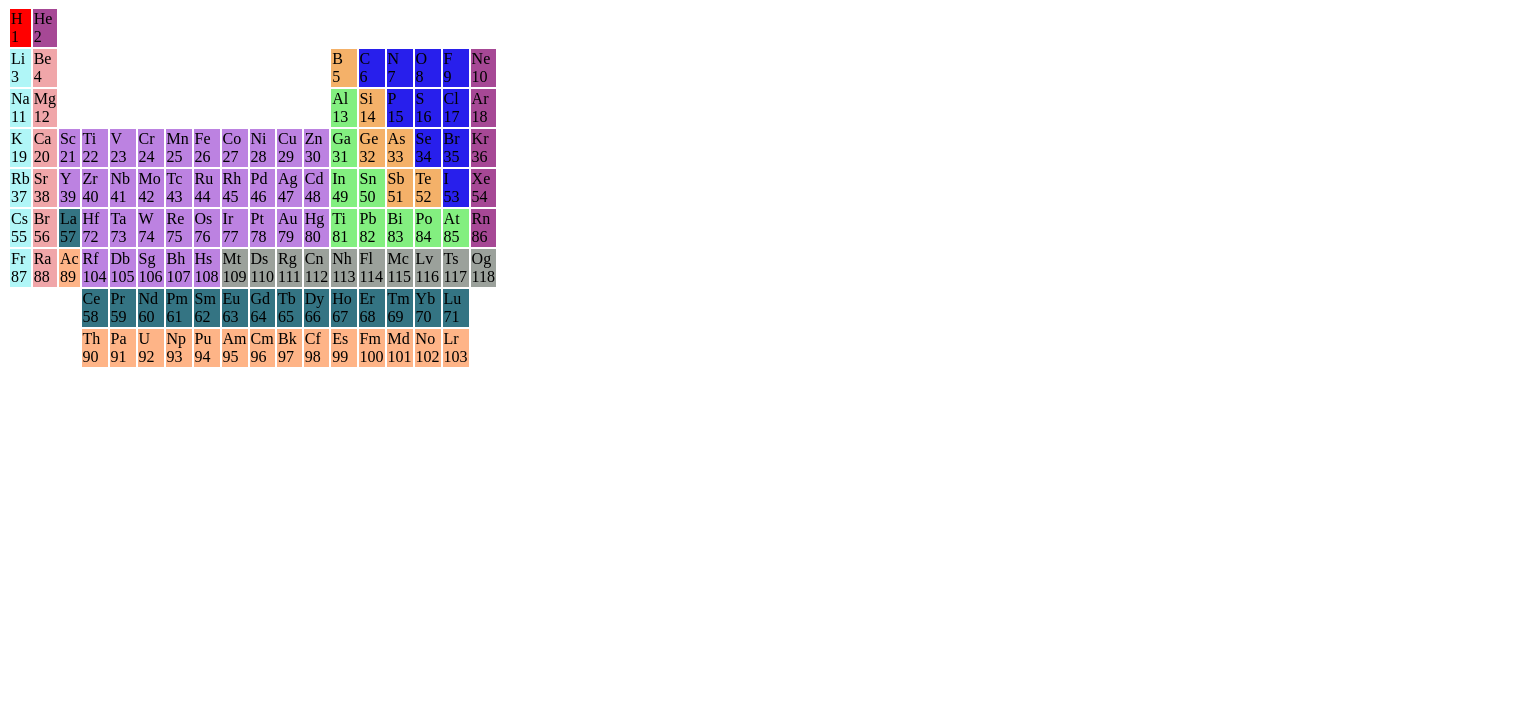
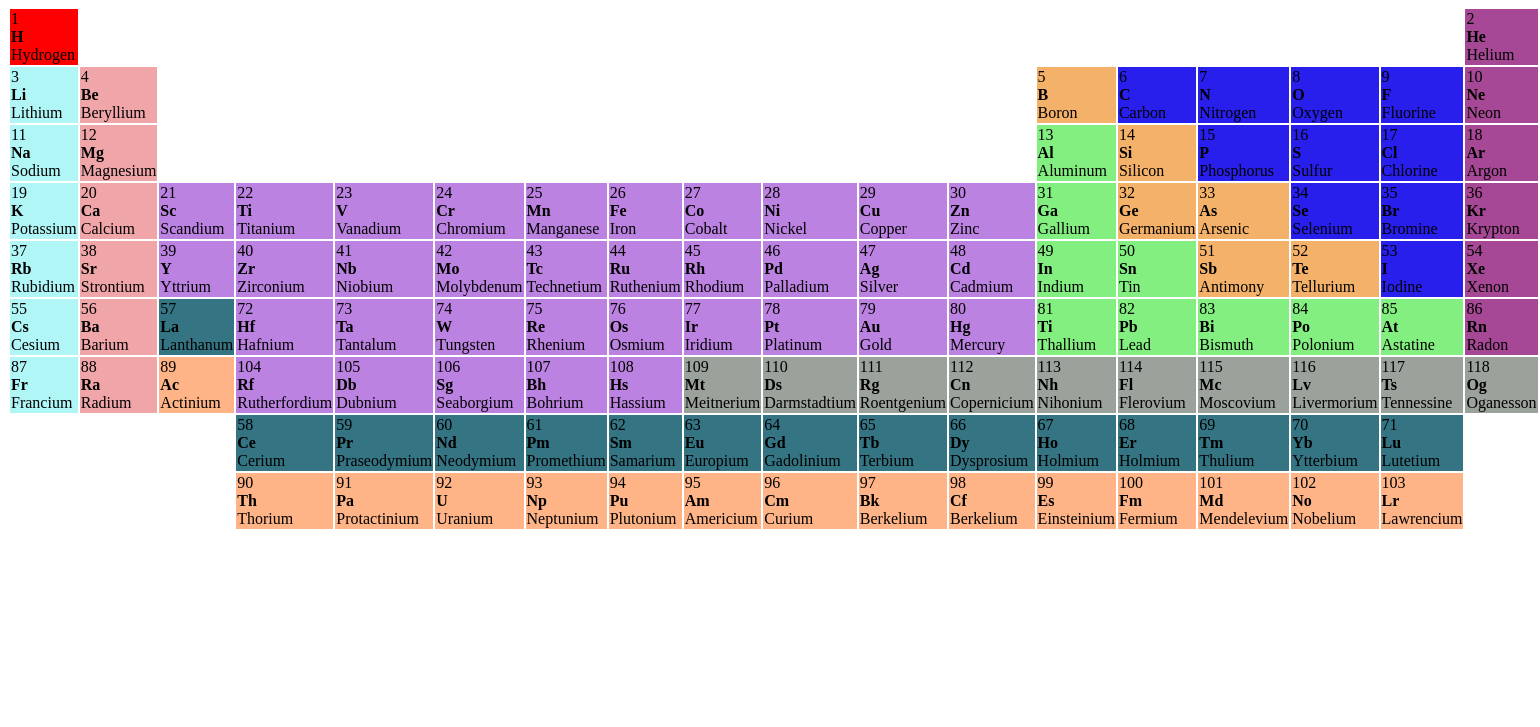
Before and after one commit to Lakhan1818/Periodic_table, a plain HTML site: page index.html in a window 1280 px wide. Shown: the part 73-800 px from the top of the page, 1540 px wide, since content can reach past the window. Drawn offline with Linux system fonts and the light colour scheme.

Commit message:
some changes in this code about elment names

```diff
--- a/index.html
+++ b/index.html
@@ -4,156 +4,149 @@
     <meta charset="UTF-8" />
     <meta name="viewport" content="width=device-width, initial-scale=1.0" />
     <title>PERIODIC TABLE</title>
-
-
   </head>
   <body>
-    <h1>Periodic table 108 Elements</h1>
+    <h1>Periodic Table of 108 Elements</h1>
     <table>
       <tr>
-        <td bgcolor="red">H <br />1</td>
-        <thd colspan="16"></td>
-
-        <td bgcolor="a64895">He <br />2</td>
+        <td bgcolor="red">1<br /><strong>H</strong><br />Hydrogen</td>
+        <td colspan="16"></td>
+        <td bgcolor="a64895">2<br /><strong>He</strong><br />Helium</td>
       </tr>
       <tr>
-        <td bgcolor="b0f6f7">Li <br />3</td>
-        <td bgcolor="f0a6a9">Be <br />4</td>
+        <td bgcolor="b0f6f7">3<br /><strong>Li</strong><br />Lithium</td>
+        <td bgcolor="f0a6a9">4<br /><strong>Be</strong><br />Beryllium</td>
         <td colspan="10"></td>
-
-        <td bgcolor="f4b169">B <br />5</td>
-        <td bgcolor="281fec">C <br />6</td>
-        <td bgcolor="281fec">N <br />7</td>
-        <td bgcolor="281fec">O <br />8</td>
-        <td bgcolor="281fec">F <br />9</td>
-        <td bgcolor="a64895">Ne <br />10</td>
-      </tr>
-
-      <tr>
-        <td bgcolor="b0f6f7">Na <br />11</td>
-        <td bgcolor="f0a6a9">Mg <br />12</td>
-
-        <th colspan="10"></th>
-        <td bgcolor="83ef80">Al <br />13</td>
-        <td bgcolor="f4b169">Si <br />14</td>
-        <td bgcolor="281fec">P <br />15</td>
-        <td bgcolor="281fec">S <br />16</td>
-        <td bgcolor="281fec">Cl <br />17</td>
-        <td bgcolor="a64895">Ar <br />18</td>
+        <td bgcolor="f4b169">5<br /><strong>B</strong><br />Boron</td>
+        <td bgcolor="281fec">6<br /><strong>C</strong><br />Carbon</td>
+        <td bgcolor="281fec">7<br /><strong>N</strong><br />Nitrogen</td>
+        <td bgcolor="281fec">8<br /><strong>O</strong><br />Oxygen</td>
+        <td bgcolor="281fec">9<br /><strong>F</strong><br />Fluorine</td>
+        <td bgcolor="a64895">10<br /><strong>Ne</strong><br />Neon</td>
       </tr>
       <tr>
-        <td bgcolor="b0f6f7">K <br />19</td>
-        <td bgcolor="f0a6a9">Ca <br />20</td>
-        <td bgcolor="bc82e1">Sc <br />21</td>
-        <td bgcolor="bc82e1">Ti <br />22</td>
-        <td bgcolor="bc82e1">V <br />23</td>
-        <td bgcolor="bc82e1">Cr <br />24</td>
-        <td bgcolor="bc82e1">Mn <br />25</td>
-        <td bgcolor="bc82e1">Fe <br />26</td>
-        <td bgcolor="bc82e1">Co <br />27</td>
-        <td bgcolor="bc82e1">Ni <br />28</td>
-        <td bgcolor="bc82e1">Cu <br />29</td>
-        <td bgcolor="bc82e1">Zn <br />30</td>
-        <td bgcolor="83ef80">Ga <br />31</td>
-        <td bgcolor="f4b169">Ge <br />32</td>
-        <td bgcolor="f4b169">As <br />33</td>
-        <td bgcolor="281fec">Se <br />34</td>
-        <td bgcolor="281fec">Br <br />35</td>
-        <td bgcolor="a64895">Kr <br />36</td>
+        <td bgcolor="b0f6f7">11<br /><strong>Na</strong><br />Sodium</td>
+        <td bgcolor="f0a6a9">12<br /><strong>Mg</strong><br />Magnesium</td>
+        <td colspan="10"></td>
+        <td bgcolor="83ef80">13<br /><strong>Al</strong><br />Aluminum</td>
+        <td bgcolor="f4b169">14<br /><strong>Si</strong><br />Silicon</td>
+        <td bgcolor="281fec">15<br /><strong>P</strong><br />Phosphorus</td>
+        <td bgcolor="281fec">16<br /><strong>S</strong><br />Sulfur</td>
+        <td bgcolor="281fec">17<br /><strong>Cl</strong><br />Chlorine</td>
+        <td bgcolor="a64895">18<br /><strong>Ar</strong><br />Argon</td>
       </tr>
       <tr>
-        <td bgcolor="b0f6f7">Rb <br />37</td>
-        <td bgcolor="f0a6a9">Sr <br />38</td>
-        <td bgcolor="bc82e1">Y <br />39</td>
-        <td bgcolor="bc82e1">Zr <br />40</td>
-        <td bgcolor="bc82e1">Nb <br />41</td>
-        <td bgcolor="bc82e1">Mo <br />42</td>
-        <td bgcolor="bc82e1">Tc <br />43</td>
-        <td bgcolor="bc82e1">Ru <br />44</td>
-        <td bgcolor="bc82e1">Rh <br />45</td>
-        <td bgcolor="bc82e1">Pd <br />46</td>
-        <td bgcolor="bc82e1">Ag <br />47</td>
-        <td bgcolor="bc82e1">Cd <br />48</td>
-        <td bgcolor="83ef80">In <br />49</td>
-        <td bgcolor="83ef80">Sn <br />50</td>
-        <td bgcolor="f4b169">Sb <br />51</td>
-        <td bgcolor="f4b169">Te <br />52</td>
-        <td bgcolor="281fec">I <br />53</td>
-        <td bgcolor="a64895">Xe <br />54</td>
+        <td bgcolor="b0f6f7">19<br /><strong>K</strong><br />Potassium</td>
+        <td bgcolor="f0a6a9">20<br /><strong>Ca</strong><br />Calcium</td>
+        <td bgcolor="bc82e1">21<br /><strong>Sc</strong><br />Scandium</td>
+        <td bgcolor="bc82e1">22<br /><strong>Ti</strong><br />Titanium</td>
+        <td bgcolor="bc82e1">23<br /><strong>V</strong><br />Vanadium</td>
+        <td bgcolor="bc82e1">24<br /><strong>Cr</strong><br />Chromium</td>
+        <td bgcolor="bc82e1">25<br /><strong>Mn</strong><br />Manganese</td>
+        <td bgcolor="bc82e1">26<br /><strong>Fe</strong><br />Iron</td>
+        <td bgcolor="bc82e1">27<br /><strong>Co</strong><br />Cobalt</td>
+        <td bgcolor="bc82e1">28<br /><strong>Ni</strong><br />Nickel</td>
+        <td bgcolor="bc82e1">29<br /><strong>Cu</strong><br />Copper</td>
+        <td bgcolor="bc82e1">30<br /><strong>Zn</strong><br />Zinc</td>
+        <td bgcolor="83ef80">31<br /><strong>Ga</strong><br />Gallium</td>
+        <td bgcolor="f4b169">32<br /><strong>Ge</strong><br />Germanium</td>
+        <td bgcolor="f4b169">33<br /><strong>As</strong><br />Arsenic</td>
+        <td bgcolor="281fec">34<br /><strong>Se</strong><br />Selenium</td>
+        <td bgcolor="281fec">35<br /><strong>Br</strong><br />Bromine</td>
+        <td bgcolor="a64895">36<br /><strong>Kr</strong><br />Krypton</td>
       </tr>
       <tr>
-        <td bgcolor="b0f6f7">Cs <br />55</td>
-        <td bgcolor="f0a6a9">Br <br />56</td>
-        <td bgcolor="347483 ">La <br />57</td>
-        <td bgcolor="bc82e1">Hf <br />72</td>
-        <td bgcolor="bc82e1">Ta <br />73</td>
-        <td bgcolor="bc82e1">W <br />74</td>
-        <td bgcolor="bc82e1">Re <br />75</td>
-        <td bgcolor="bc82e1">Os <br />76</td>
-        <td bgcolor="bc82e1">Ir <br />77</td>
-        <td bgcolor="bc82e1">Pt <br />78</td>
-        <td bgcolor="bc82e1">Au <br />79</td>
-        <td bgcolor="bc82e1">Hg <br />80</td>
-        <td bgcolor="83ef80">Ti <br />81</td>
-        <td bgcolor="83ef80">Pb <br />82</td>
-        <td bgcolor="83ef80">Bi <br />83</td>
-        <td bgcolor="83ef80">Po <br />84</td>
-        <td bgcolor="83ef80">At <br />85</td>
-        <td bgcolor="a64895">Rn <br />86</td>
+        <td bgcolor="b0f6f7">37<br /><strong>Rb</strong><br />Rubidium</td>
+        <td bgcolor="f0a6a9">38<br /><strong>Sr</strong><br />Strontium</td>
+        <td bgcolor="bc82e1">39<br /><strong>Y</strong><br />Yttrium</td>
+        <td bgcolor="bc82e1">40<br /><strong>Zr</strong><br />Zirconium</td>
+        <td bgcolor="bc82e1">41<br /><strong>Nb</strong><br />Niobium</td>
+        <td bgcolor="bc82e1">42<br /><strong>Mo</strong><br />Molybdenum</td>
+        <td bgcolor="bc82e1">43<br /><strong>Tc</strong><br />Technetium</td>
+        <td bgcolor="bc82e1">44<br /><strong>Ru</strong><br />Ruthenium</td>
+        <td bgcolor="bc82e1">45<br /><strong>Rh</strong><br />Rhodium</td>
+        <td bgcolor="bc82e1">46<br /><strong>Pd</strong><br />Palladium</td>
+        <td bgcolor="bc82e1">47<br /><strong>Ag</strong><br />Silver</td>
+        <td bgcolor="bc82e1">48<br /><strong>Cd</strong><br />Cadmium</td>
+        <td bgcolor="83ef80">49<br /><strong>In</strong><br />Indium</td>
+        <td bgcolor="83ef80">50<br /><strong>Sn</strong><br />Tin</td>
+        <td bgcolor="f4b169">51<br /><strong>Sb</strong><br />Antimony</td>
+        <td bgcolor="f4b169">52<br /><strong>Te</strong><br />Tellurium</td>
+        <td bgcolor="281fec">53<br /><strong>I</strong><br />Iodine</td>
+        <td bgcolor="a64895">54<br /><strong>Xe</strong><br />Xenon</td>
       </tr>
       <tr>
-        <td bgcolor="b0f6f7">Fr <br />87</td>
-        <td bgcolor="f0a6a9">Ra <br />88</td>
-        <td bgcolor="feb487">Ac <br />89</td>
-        <td bgcolor="bc82e1">Rf <br />104</td>
-        <td bgcolor="bc82e1">Db <br />105</td>
-        <td bgcolor="bc82e1">Sg <br />106</td>
-        <td bgcolor="bc82e1">Bh <br />107</td>
-        <td bgcolor="bc82e1">Hs <br />108</td>
-        <td bgcolor="9ba19b">Mt <br />109</td>
-        <td bgcolor="9ba19b">Ds<br />110</td>
-        <td bgcolor="9ba19b">Rg <br />111</td>
-        <td bgcolor="9ba19b">Cn <br />112</td>
-        <td bgcolor="9ba19b">Nh<br />113</td>
-        <td bgcolor="9ba19b">Fl <br />114</td>
-        <td bgcolor="9ba19b">Mc <br />115</td>
-        <td bgcolor="9ba19b">Lv <br />116</td>
-        <td bgcolor="9ba19b">Ts <br />117</td>
-        <td bgcolor="9ba19b">Og <br />118</td>
+        <td bgcolor="b0f6f7">55<br /><strong>Cs</strong><br />Cesium</td>
+        <td bgcolor="f0a6a9">56<br /><strong>Ba</strong><br />Barium</td>
+        <td bgcolor="347483">57<br /><strong>La</strong><br />Lanthanum</td>
+        <td bgcolor="bc82e1">72<br /><strong>Hf</strong><br />Hafnium</td>
+        <td bgcolor="bc82e1">73<br /><strong>Ta</strong><br />Tantalum</td>
+        <td bgcolor="bc82e1">74<br /><strong>W</strong><br />Tungsten</td>
+        <td bgcolor="bc82e1">75<br /><strong>Re</strong><br />Rhenium</td>
+        <td bgcolor="bc82e1">76<br /><strong>Os</strong><br />Osmium</td>
+        <td bgcolor="bc82e1">77<br /><strong>Ir</strong><br />Iridium</td>
+        <td bgcolor="bc82e1">78<br /><strong>Pt</strong><br />Platinum</td>
+        <td bgcolor="bc82e1">79<br /><strong>Au</strong><br />Gold</td>
+        <td bgcolor="bc82e1">80<br /><strong>Hg</strong><br />Mercury</td>
+        <td bgcolor="83ef80">81<br /><strong>Ti</strong><br />Thallium</td>
+        <td bgcolor="83ef80">82<br /><strong>Pb</strong><br />Lead</td>
+        <td bgcolor="83ef80">83<br /><strong>Bi</strong><br />Bismuth</td>
+        <td bgcolor="83ef80">84<br /><strong>Po</strong><br />Polonium</td>
+        <td bgcolor="83ef80">85<br /><strong>At</strong><br />Astatine</td>
+        <td bgcolor="a64895">86<br /><strong>Rn</strong><br />Radon</td>
       </tr>
-
+      <tr>
+        <td bgcolor="b0f6f7">87<br /><strong>Fr</strong><br />Francium</td>
+        <td bgcolor="f0a6a9">88<br /><strong>Ra</strong><br />Radium</td>
+        <td bgcolor="feb487">89<br /><strong>Ac</strong><br />Actinium</td>
+        <td bgcolor="bc82e1">104<br /><strong>Rf</strong><br />Rutherfordium</td>
+        <td bgcolor="bc82e1">105<br /><strong>Db</strong><br />Dubnium</td>
+        <td bgcolor="bc82e1">106<br /><strong>Sg</strong><br />Seaborgium</td>
+        <td bgcolor="bc82e1">107<br /><strong>Bh</strong><br />Bohrium</td>
+        <td bgcolor="bc82e1">108<br /><strong>Hs</strong><br />Hassium</td>
+        <td bgcolor="9ba19b">109<br /><strong>Mt</strong><br />Meitnerium</td>
+        <td bgcolor="9ba19b">110<br /><strong>Ds</strong><br />Darmstadtium</td>
+        <td bgcolor="9ba19b">111<br /><strong>Rg</strong><br />Roentgenium</td>
+        <td bgcolor="9ba19b">112<br /><strong>Cn</strong><br />Copernicium</td>
+        <td bgcolor="9ba19b">113<br /><strong>Nh</strong><br />Nihonium</td>
+        <td bgcolor="9ba19b">114<br /><strong>Fl</strong><br />Flerovium</td>
+        <td bgcolor="9ba19b">115<br /><strong>Mc</strong><br />Moscovium</td>
+        <td bgcolor="9ba19b">116<br /><strong>Lv</strong><br />Livermorium</td>
+        <td bgcolor="9ba19b">117<br /><strong>Ts</strong><br />Tennessine</td>
+        <td bgcolor="9ba19b">118<br /><strong>Og</strong><br />Oganesson</td>
+      </tr>
       <tr>
         <td rowspan="2" colspan="3"></td>
-        <td bgcolor="347483">Ce <br />58</td>
-        <td bgcolor="347483">Pr <br />59</td>
-        <td bgcolor="347483">Nd <br />60</td>
-        <td bgcolor="347483">Pm <br />61</td>
-        <td bgcolor="347483">Sm <br />62</td>
-        <td bgcolor="347483">Eu <br />63</td>
-        <td bgcolor="347483">Gd <br />64</td>
-        <td bgcolor="347483">Tb <br />65</td>
-        <td bgcolor="347483">Dy <br />66</td>
-        <td bgcolor="347483">Ho <br />67</td>
-        <td bgcolor="347483">Er <br />68</td>
-        <td bgcolor="347483">Tm <br />69</td>
-        <td bgcolor="347483">Yb <br />70</td>
-        <td bgcolor="347483">Lu <br />71</td>
-        </tr>
+        <td bgcolor="347483">58 <br /><strong>Ce</strong><br />Cerium</td>
+        <td bgcolor="347483">59 <br /><strong>Pr</strong><br />Praseodymium</td>
+        <td bgcolor="347483">60 <br /><strong>Nd</strong><br />Neodymium</td>
+        <td bgcolor="347483">61 <br /><strong>Pm</strong><br />Promethium</td>
+        <td bgcolor="347483">62 <br /><strong>Sm</strong><br />Samarium</td>
+        <td bgcolor="347483">63 <br /><strong>Eu</strong><br />Europium</td>
+        <td bgcolor="347483">64 <br /><strong>Gd</strong><br />Gadolinium</td>
+        <td bgcolor="347483">65 <br /><strong>Tb</strong><br />Terbium</td>
+        <td bgcolor="347483">66 <br /><strong>Dy</strong><br />Dysprosium</td>
+        <td bgcolor="347483">67 <br /><strong>Ho</strong><br />Holmium</td>
+        <td bgcolor="347483">68 <br /><strong>Er</strong><br />Holmium</td>
+        <td bgcolor="347483">69 <br /><strong>Tm</strong><br />Thulium</td>
+        <td bgcolor="347483">70 <br /><strong>Yb</strong><br />Ytterbium</td>
+        <td bgcolor="347483">71 <br /><strong>Lu</strong><br />Lutetium</td>
+      </tr>
       <tr>
-      <td bgcolor="feb487">Th <br>90</td>
-        <td bgcolor="feb487">Pa <br />91</td>
-        <td bgcolor="feb487">U <br />92</td>
-        <td bgcolor="feb487">Np <br />93</td>
-        <td bgcolor="feb487">Pu <br />94</td>
-        <td bgcolor="feb487">Am <br />95</td>
-        <td bgcolor="feb487">Cm <br />96</td>
-        <td bgcolor="feb487">Bk <br />97</td>
-        <td bgcolor="feb487">Cf <br />98</td>
-        <td bgcolor="feb487">Es <br />99</td>
-        <td bgcolor="feb487">Fm <br />100</td>
-        <td bgcolor="feb487">Md <br />101</td>
-        <td bgcolor="feb487">No <br />102</td>
-        <td bgcolor="feb487">Lr <br />103</td>
+        <td bgcolor="feb487">90 <br /><strong>Th</strong><br />Thorium</td>
+        <td bgcolor="feb487">91 <br /><strong>Pa</strong><br />Protactinium</td>
+        <td bgcolor="feb487">92 <br /><strong>U</strong><br />Uranium</td>
+        <td bgcolor="feb487">93 <br /><strong>Np</strong><br />Neptunium</td>
+        <td bgcolor="feb487">94 <br /><strong>Pu</strong><br />Plutonium</td>
+        <td bgcolor="feb487">95 <br /><strong>Am</strong><br />Americium</td>
+        <td bgcolor="feb487">96 <br /><strong>Cm</strong><br />Curium</td>
+        <td bgcolor="feb487">97 <br /><strong>Bk</strong><br />Berkelium</td>
+        <td bgcolor="feb487">98 <br /><strong>Cf</strong><br />Berkelium</td>
+        <td bgcolor="feb487">99 <br /><strong>Es</strong><br />Einsteinium</td>
+        <td bgcolor="feb487">100<br /><strong>Fm</strong><br />Fermium</td>
+        <td bgcolor="feb487">101<br /><strong>Md</strong><br />Mendelevium</td>
+        <td bgcolor="feb487">102<br /><strong>No</strong><br />Nobelium</td>
+        <td bgcolor="feb487">103<br /><strong>Lr</strong><br />Lawrencium</td>
       </tr>
     </table>
   </body>
```
